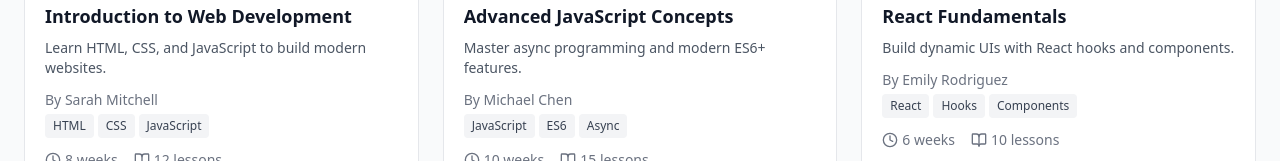
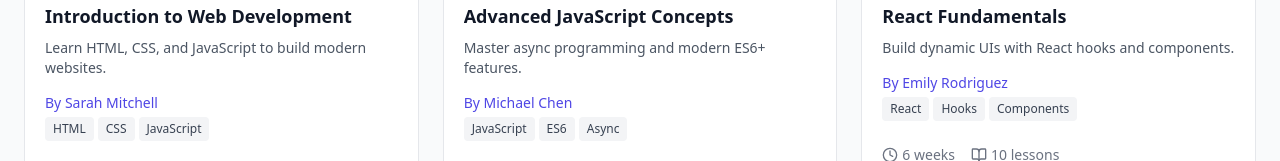
Before and after one commit to sayedpalestine7/MindQuest, a React (Vite) app in the folder frontend/: page /courses in a window 1280 px wide. Shown: the part 639-800 px from the top of the page. Built offline with nearby package versions, Linux system fonts and the light colour scheme.

Commit message:
prepare for teacher profile page implementation

```diff
--- a/frontend/src/App.jsx
+++ b/frontend/src/App.jsx
@@ -15,7 +15,7 @@ import StudentProfilePage from './pages/StudentProfilePage.jsx'
 import BrowseCoursesPage from './pages/BrowseCoursesPage.jsx'
 import TeacherProfilePage from "./pages/TeacherProfilePage.jsx";
 import AnimationStudioPage from "./pages/AnimationStudioPage.jsx";
-
+import TeacherPage from "./pages/TeacherPage.jsx";
 
 function App() {
 
@@ -32,6 +32,10 @@ function App() {
       <Route path="/student" element={<StudentProfilePage />}/>
       <Route path="/courses" element={<BrowseCoursesPage />} />
       <Route path="/teacher" element={<TeacherProfilePage />} />
+
+      <Route path="/teacher/:instructor" element={<TeacherPage />} />
+
+
 
 
       <Route path="/login" element={<LoginForm />} />
--- a/frontend/src/components/Admin/course/CoursesTable.jsx
+++ b/frontend/src/components/Admin/course/CoursesTable.jsx
@@ -5,6 +5,7 @@ import FiltersBar from "./FiltersBar"
 import CourseCard from "./CourseCard"
 import CourseDialog from "./CourseDialog"
 import DeleteDialog from "./DeleteDialog"
+import { Loader2 } from "lucide-react"
 
 export default function CoursesTable() {
   const [courses, setCourses] = useState([])
@@ -130,9 +131,9 @@ export default function CoursesTable() {
 
   if (loading) {
     return (
-      <div className="flex justify-center items-center py-12">
-        <div className="loader"></div>
-      </div>
+          <div className="flex items-center justify-center py-12">
+            <Loader2 className="h-8 w-8 animate-spin text-primary" />
+          </div>
     )
   }
 
--- a/frontend/src/components/courseBrowse/CourseCard.jsx
+++ b/frontend/src/components/courseBrowse/CourseCard.jsx
@@ -1,5 +1,6 @@
 import { motion } from "framer-motion"
 import { Star, Users, Clock, BookOpen, CheckCircle2, Plus } from "lucide-react"
+import { Link } from "react-router"
 
 export default function CourseCard({ course, index, enrolledCourses, handleEnroll }) {
   const getDifficultyColor = (difficulty) => {
@@ -53,13 +54,24 @@ export default function CourseCard({ course, index, enrolledCourses, handleEnrol
         </div>
 
         <div className="mb-3">
-          <p className="text-sm text-gray-500 mb-1">By {course.instructor}</p>
-          <div className="flex flex-wrap gap-1">
-            {course.tags.map((tag) => (
-              <span key={tag} className="px-2 py-1 bg-gray-100 text-gray-700 rounded text-xs">
-                {tag}
-              </span>
-            ))}
+          <div className="mb-3">
+            <Link
+              to={`/teacher/${encodeURIComponent(course.instructor)}`}
+              className="text-sm text-indigo-600 hover:underline font-medium mb-1 inline-block"
+            >
+              By {course.instructor}
+            </Link>
+
+            <div className="flex flex-wrap gap-1">
+              {course.tags.map((tag) => (
+                <span
+                  key={tag}
+                  className="px-2 py-1 bg-gray-100 text-gray-700 rounded text-xs"
+                >
+                  {tag}
+                </span>
+              ))}
+            </div>
           </div>
         </div>
 
--- a/frontend/src/components/profiles/student/Header.jsx
+++ b/frontend/src/components/profiles/student/Header.jsx
@@ -1,6 +1,9 @@
 import { Brain } from "lucide-react"
 import { motion } from "framer-motion"
+import { useNavigate } from "react-router"
+
 export default function Header({ onLogout }) {
+  const navigate = useNavigate()
   return (
     <motion.div
       initial={{ y: -30, opacity: 0 }}
@@ -20,7 +23,7 @@ export default function Header({ onLogout }) {
           </div>
 
           <div className="flex gap-3">
-            <button className="border px-4 py-2 rounded-md hover:bg-gray-100">Browse Courses</button>
+            <button onClick={() => navigate("/courses")} className="border px-4 py-2 rounded-md hover:bg-gray-100">Browse Courses</button>
             <button onClick={onLogout} className="border px-4 py-2 rounded-md hover:bg-gray-100">Logout</button>
           </div>
         </div>
--- a/frontend/src/pages/StudentProfilePage.jsx
+++ b/frontend/src/pages/StudentProfilePage.jsx
@@ -58,7 +58,7 @@ export default function StudentProfilePage() {
       animate={{ opacity: 1 }}
       transition={{ duration: 0.6 }}
     >
-      <Header onLogout={() => alert("Logged out")} />
+      <Header onLogout={() => alert("Logged out")}  />
 
       <div className="container mx-auto p-6 space-y-8 max-w-7xl">
         <ProfileHeader profileData={profileData} stats={stats} onEdit={() => setIsEditModalOpen(true)} />
@@ -66,7 +66,7 @@ export default function StudentProfilePage() {
         <div className="">
 
           <div className="lg:col-span-2 space-y-6">
-
+            TeacherHeader
             {/* <RecentActivity activities={activities} /> */}
             <EnrolledCourses courses={enrolledCourses} />
           </div>
--- /dev/null
+++ b/frontend/src/pages/TeacherPage.jsx
@@ -0,0 +1,9 @@
+import React from 'react'
+
+function TeacherPage() {
+  return (
+    <div>TeacherPage</div>
+  )
+}
+
+export default TeacherPage
```
Also changed, not shown: frontend/src/components/profiles/treacherInfo/CourseCard.jsx (added), frontend/src/components/profiles/treacherInfo/CoursesList.jsx (added), frontend/src/components/profiles/treacherInfo/ExpertiseTags.jsx (added), frontend/src/components/profiles/treacherInfo/ReviewCard.jsx (added), frontend/src/components/profiles/treacherInfo/ReviewsList.jsx (added), frontend/src/components/profiles/treacherInfo/TeacherHeader.jsx (added).
